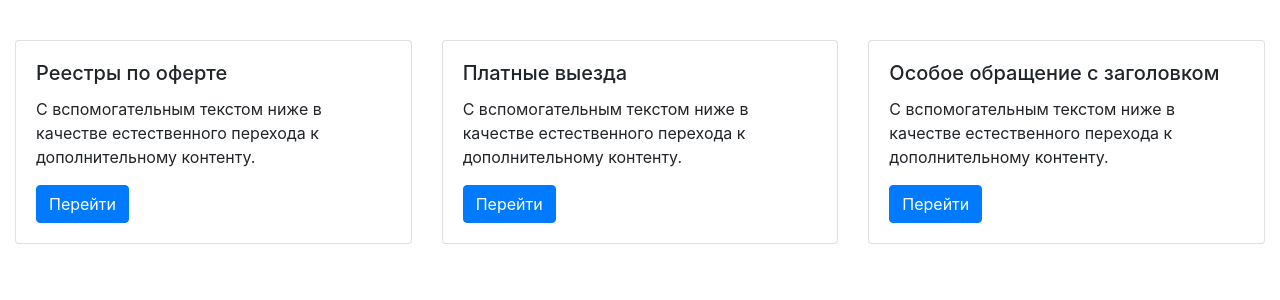
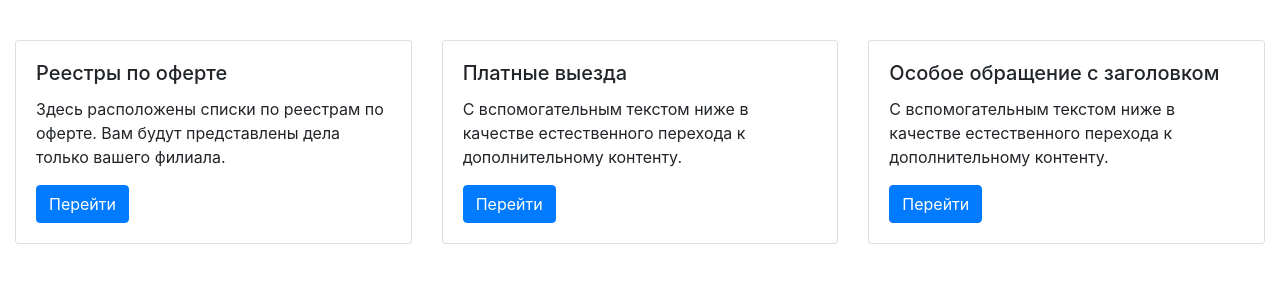
Before and after one commit to SuitBarlord/pay_orders, a Django app: page /main/ in a window 1280 px wide. Shown: the part 56-356 px from the top of the page. Run offline with Django 4.2, Linux system fonts and the light colour scheme; data comes from the database, SQL or seed files in the repository; both versions use the stored data as it was after the commit; some libraries are stand-ins or nearby versions.

Commit message:
переделана страница main, и маршрутизация на страницу

```diff
--- a/engine/templates/orders/main.html
+++ b/engine/templates/orders/main.html
@@ -8,7 +8,7 @@
       <div class="card">
         <div class="card-body">
           <h5 class="card-title">Реестры по оферте</h5>
-          <p class="card-text">С вспомогательным текстом ниже в качестве естественного перехода к дополнительному контенту.</p>
+          <p class="card-text">Здесь расположены списки по реестрам по оферте. Вам будут представлены дела только вашего филиала.</p>
           <a href="/paid_departure/filials/" class="btn btn-primary">Перейти</a>
         </div>
       </div>
--- a/engine/views.py
+++ b/engine/views.py
@@ -76,6 +76,7 @@ def get_order(request, id_order):
     }
     return render(request, 'orders/order.html', context=context)
 
+
 @login_required
 def create_orders(request):
     if request.method == 'POST':
```
Also changed, not shown: db.sqlite3.
